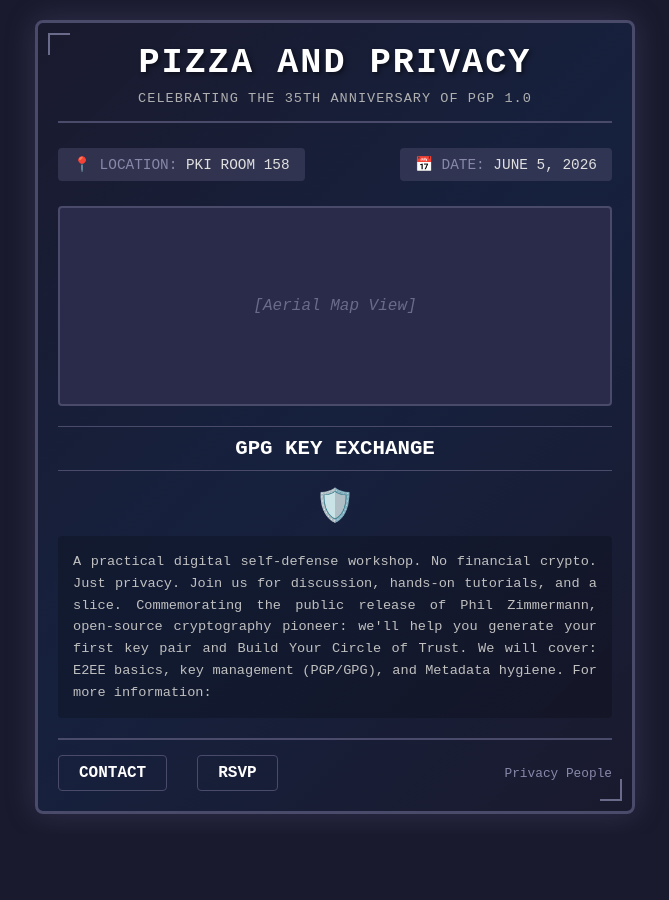
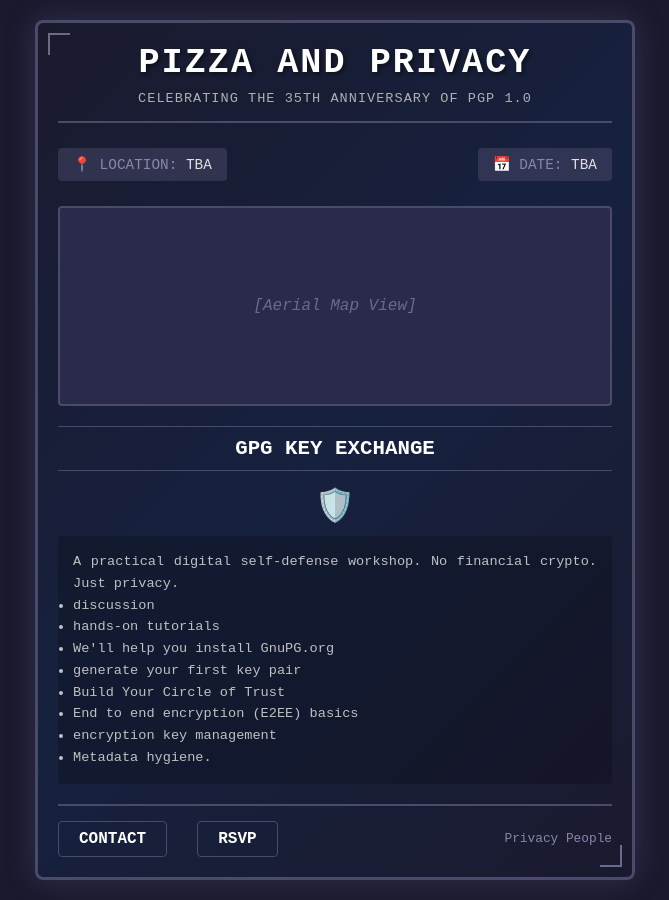
Before and after one commit to encrypted-omaha/m1, a plain HTML site: page index.html in a window 1280 px wide. Shown: the whole page, without its empty margins (305-974 px from the left). Before the commit the page ends 834 px from the top, so only its background shows below. Drawn offline with Linux system fonts and the light colour scheme.

Commit message:
toying with the format.  Removed date & location.

```diff
--- a/config.js
+++ b/config.js
@@ -8,14 +8,37 @@
     subtitle: "CELEBRATING THE 35TH ANNIVERSARY OF PGP 1.0",
 
     // Event Details
-    location: "PKI ROOM 158",
-    date: "JUNE 5, 2026",
+    location: "TBA",
+    date: "TBA",
 
     // Section Title
     sectionTitle: "GPG KEY EXCHANGE",
 
     // Main Description
-    description: `A practical digital self-defense workshop. No financial crypto. Just privacy. Join us for discussion, hands-on tutorials, and a slice. Commemorating the public release of Phil Zimmermann, open-source cryptography pioneer: we'll help you generate your first key pair and Build Your Circle of Trust. We will cover: E2EE basics, key management (PGP/GPG), and Metadata hygiene. For more information:`,
+    description: `A practical digital self-defense workshop. No financial crypto. Just privacy.
+    <ul><li>discussion</li>
+	<li>hands-on tutorials</li>
+        <li>
+We'll help you install GnuPG.org
+</li>
+        <li>
+generate your first key pair
+</li>
+        <li>
+Build Your Circle of Trust
+</li>
+        <li>
+	End to end encryption (E2EE) basics
+</li>
+        <li>
+	encryption key management
+</li>
+        <li>
+	Metadata hygiene.
+</li>
+</ul>
+	`,
+
 
     // Contact & RSVP
     contactEmail: "contact@example.com",
--- a/index.html
+++ b/index.html
@@ -53,7 +53,7 @@
         document.getElementById('location').textContent = CONFIG.location;
         document.getElementById('date').textContent = CONFIG.date;
         document.getElementById('sectionTitle').textContent = CONFIG.sectionTitle;
-        document.getElementById('description').textContent = CONFIG.description;
+        document.getElementById('description').innerHTML = CONFIG.description;
         document.getElementById('organization').textContent = CONFIG.organization;
 
         // Contact email link
--- a/styles.css
+++ b/styles.css
@@ -11,7 +11,6 @@
     min-height: 100vh;
     display: flex;
     justify-content: center;
-    align-items: center;
     padding: 20px;
 }
 
```
